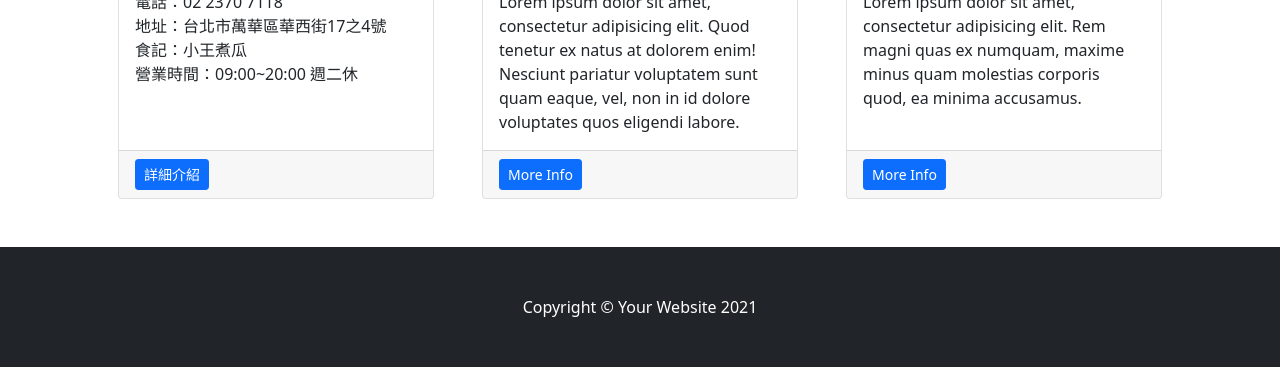
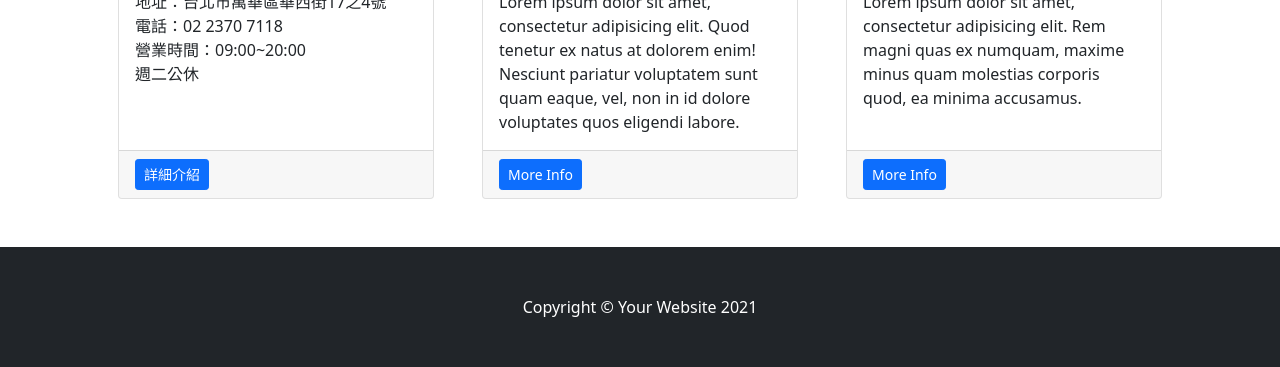
Before and after one commit to Mutal2001/Route-Pork-rice, a plain HTML site: page index.html in a window 1280 px wide. Shown: the part 679-1046 px from the top of the page. Drawn offline with nearby package versions, Linux system fonts and the light colour scheme.

Commit message:
Update index.html

```diff
--- a/index.html
+++ b/index.html
@@ -47,7 +47,7 @@
                     <div class="card h-100">
                         <div class="card-body">
                             <h2 class="card-title">小王煮瓜滷肉飯</h2>
-                            <p class="card-text">電話：02 2370 7118<br>地址：台北市萬華區華西街17之4號<br>食記：小王煮瓜<br>營業時間：09:00~20:00 週二休</p>
+                            <p class="card-text">地址：台北市萬華區華西街17之4號<br> 電話：02 2370 7118<br> 營業時間：09:00~20:00 <br>週二公休</p>
                         </div>
                         <div class="card-footer"><a class="btn btn-primary btn-sm" href="https://mutal2001.github.io/Food-porkrice/">詳細介紹</a></div>
                     </div>
```
